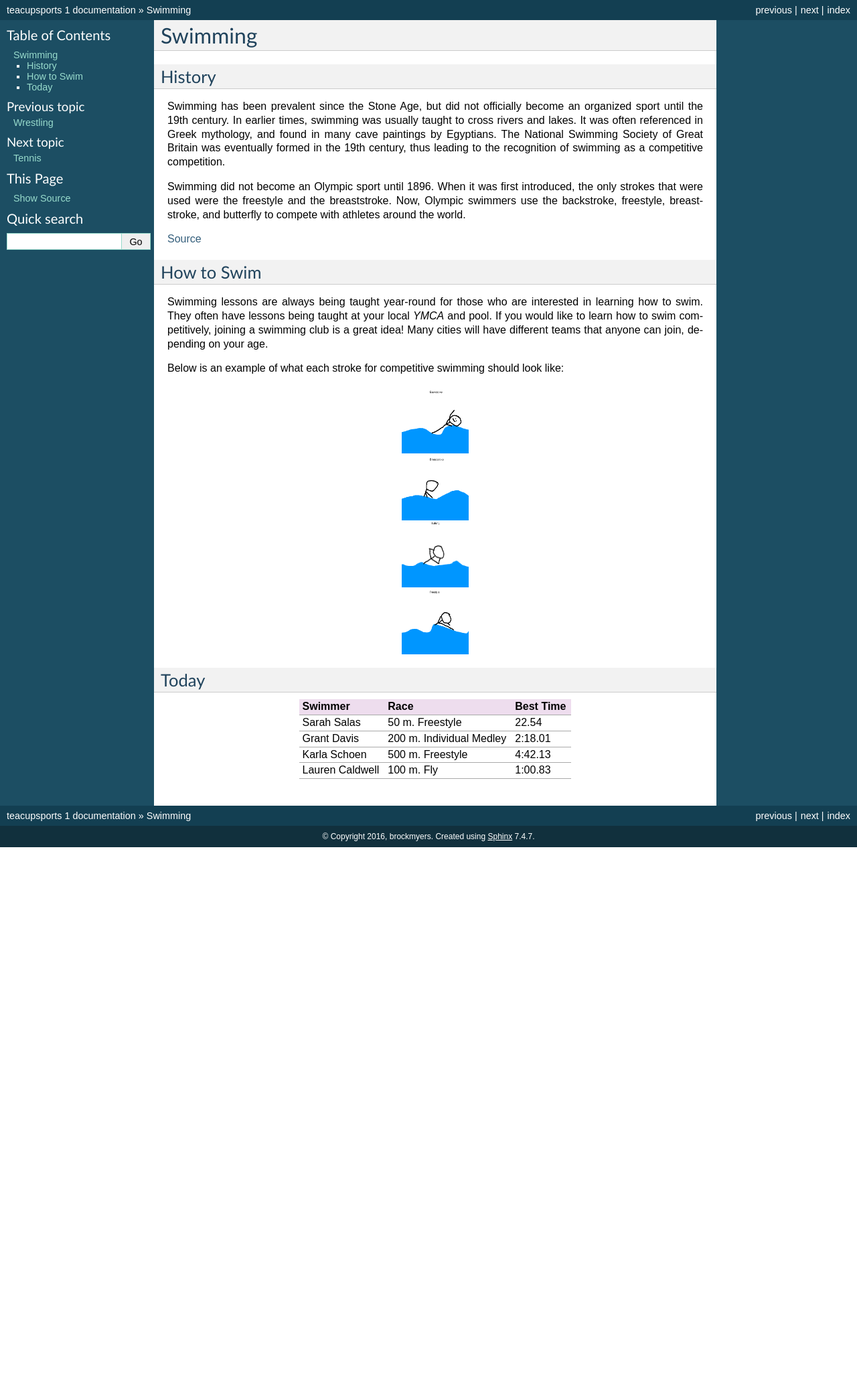
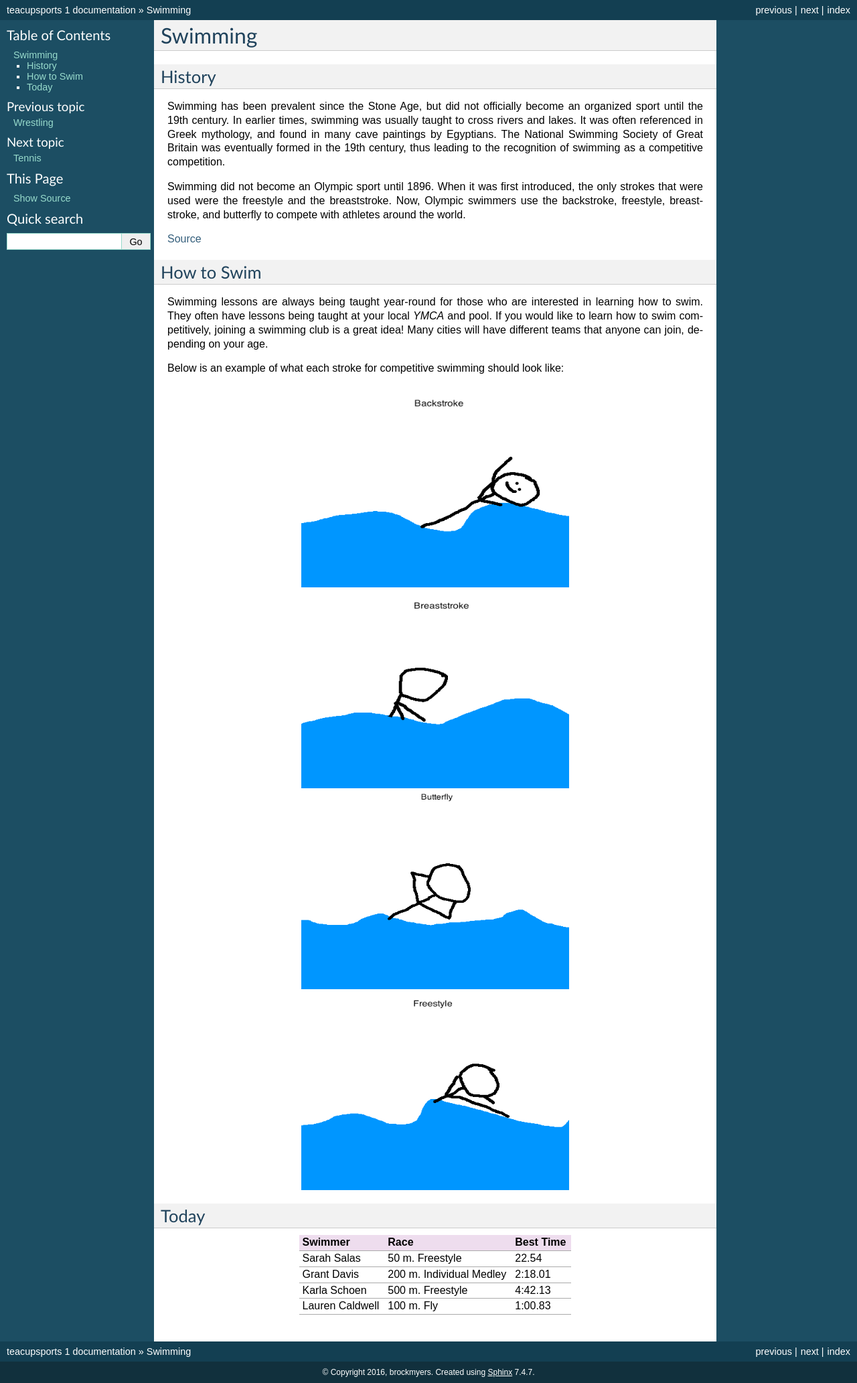
Before and after one commit to brookeschoen/teacupsports, a Sphinx documentation site: the page built from source/swimming/swimming.rst, in a window 1280 px wide. Shown: the whole page at 67% size. Built offline with Sphinx 7.4.7, drawn with Linux system fonts in a browser that asks for light colours; pages that are not in the unit, such as notebooks, are missing from menus; before the commit the page ends 1265 px from its top, so only the background shows below that.

Commit message:
Resized the images

```diff
--- a/source/swimming/swimming.rst
+++ b/source/swimming/swimming.rst
@@ -19,29 +19,29 @@ Swimming lessons are always being taught year-round for those who are interested
 Below is an example of what each stroke for competitive swimming should look like:
 
 .. image:: back.png
-   :height: 100px
-   :width: 100px
+   :height: 300px
+   :width: 400px
    :scale: 100 %
    :alt: alternate text
    :align: center
 
 .. image:: breast.png
-   :height: 100px
-   :width: 100px
+   :height: 300px
+   :width: 400px
    :scale: 100 %
    :alt: alternate text
    :align: center
 
 .. image:: fly.png
-   :height: 100px
-   :width: 100px
+   :height: 300px
+   :width: 400px
    :scale: 100 %
    :alt: alternate text
    :align: center
 
 .. image:: free.png
-   :height: 100px
-   :width: 100px
+   :height: 300px
+   :width: 400px
    :scale: 100 %
    :alt: alternate text
    :align: center
```
